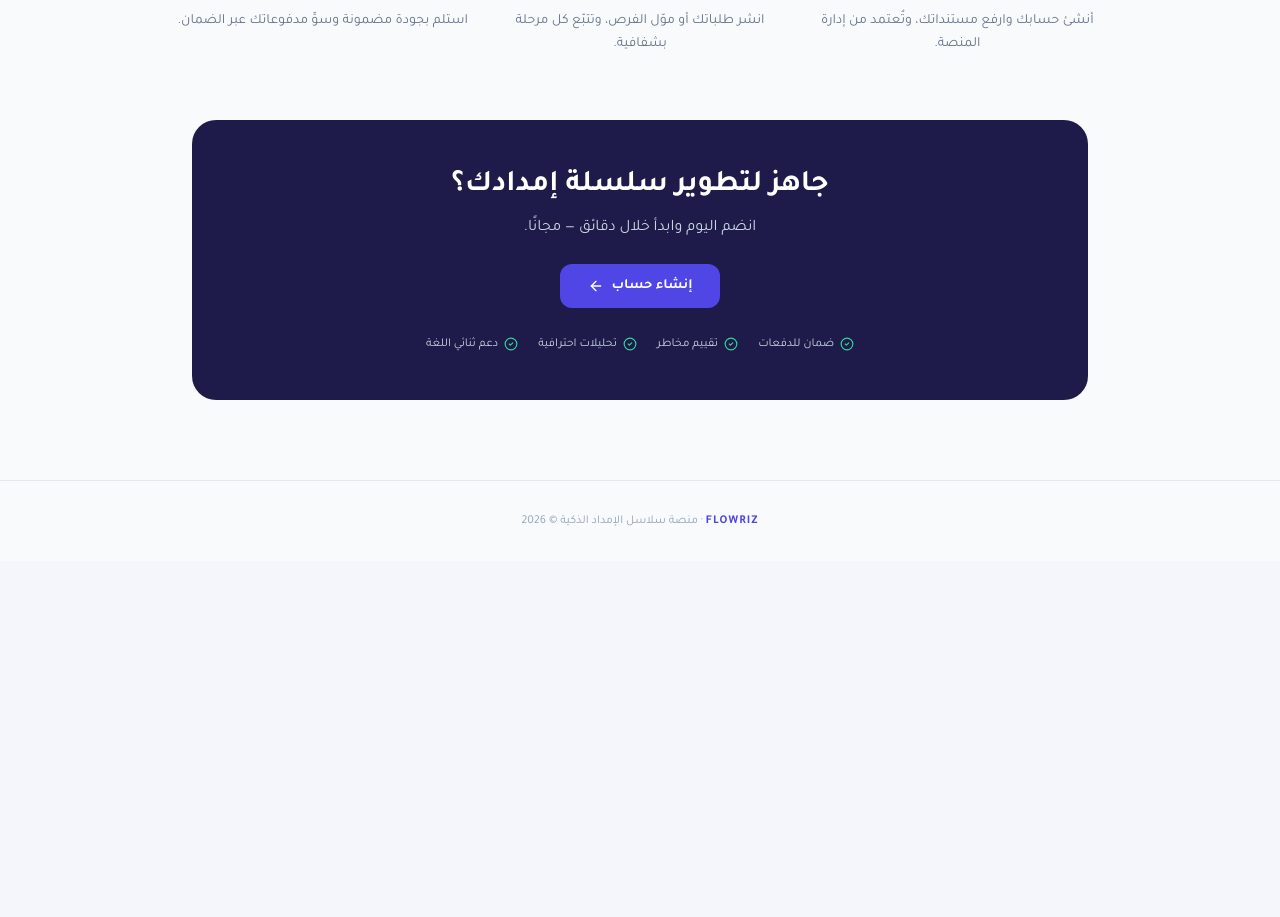
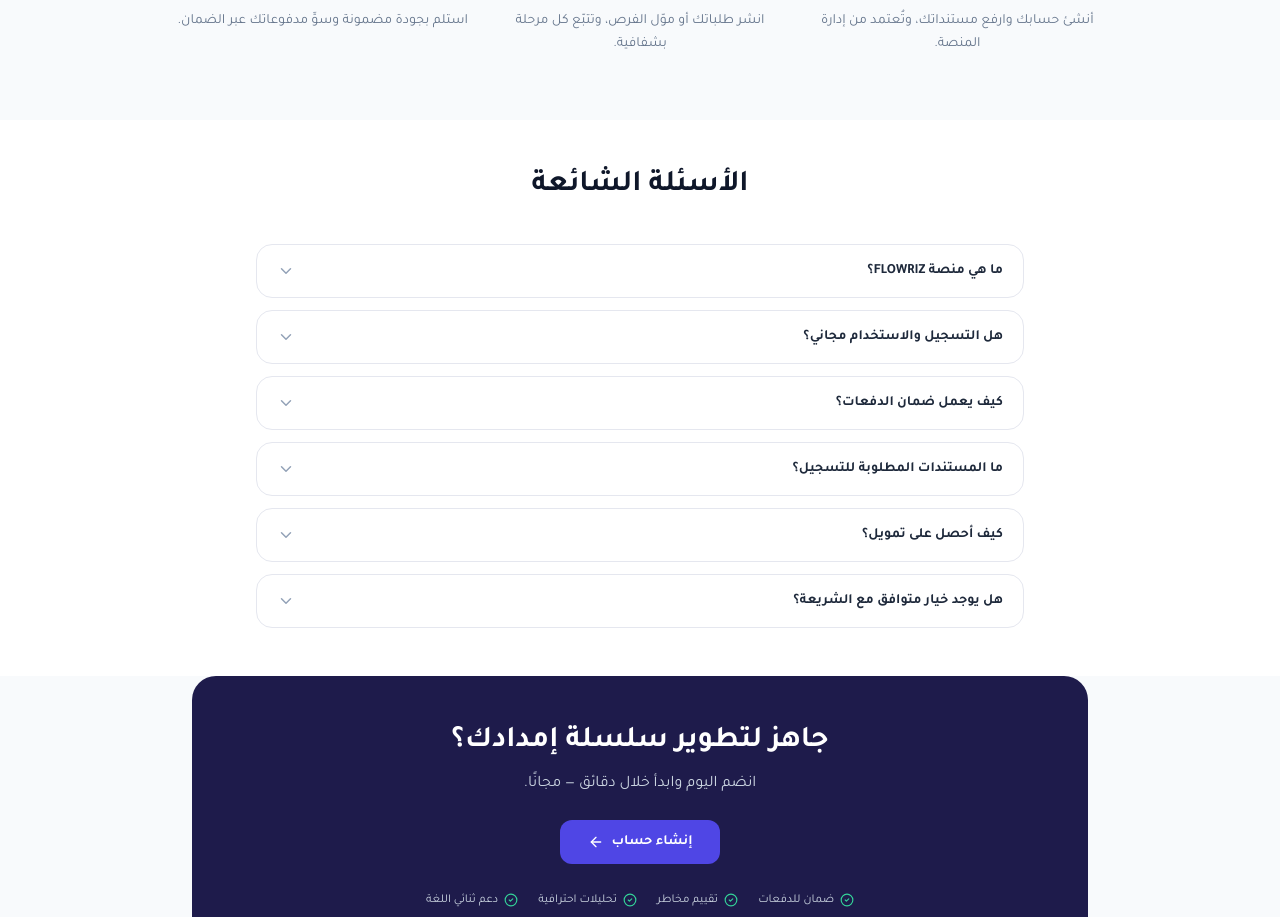
Before and after one commit to Nexchain-sa/nexchain, a React (Create React App) app in the folder frontend/: page /welcome in a window 1280 px wide. Shown: the part 1547-2464 px from the top of the page. Before the commit the page ends 2108 px from the top, so only its background shows below. Built offline with nearby package versions, Linux system fonts and the light colour scheme; no server answers.

Commit message:
feat(landing): add FAQ accordion section (bilingual) to build trust on the public page

```diff
--- a/frontend/src/i18n/dict.js
+++ b/frontend/src/i18n/dict.js
@@ -663,4 +663,17 @@ export const DICT = {
   'تقييم مخاطر': "Risk scoring",
   'تحليلات احترافية': "Pro analytics",
   'دعم ثنائي اللغة': "Bilingual support",
+  'الأسئلة الشائعة': "FAQ",
+  'ما هي منصة FLOWRIZ؟': "What is FLOWRIZ?",
+  'منصة سعودية تربط المشترين والموردين والمصانع والممولين في منظومة واحدة، من طلب الشراء والتصنيع حتى التمويل والتسوية، مع ضمان للدفعات وتقييم للمخاطر.': "A Saudi platform connecting buyers, suppliers, factories and financiers in one system — from purchase orders and manufacturing to financing and settlement, with payment escrow and risk scoring.",
+  'هل التسجيل والاستخدام مجاني؟': "Are registration and usage free?",
+  'نعم، إنشاء الحساب والبدء مجاني. تُراجَع مستنداتك وتُعتمد من إدارة المنصة قبل التفعيل.': "Yes, creating an account and getting started is free. Your documents are reviewed and approved by the platform before activation.",
+  'كيف يعمل ضمان الدفعات؟': "How does payment escrow work?",
+  'تُحجَز المدفوعات في الضمان وتُفرَج عنها مرحلةً بمرحلة بعد اجتياز الجودة والاستلام السليم — مبدأ «لا جودة، لا دفع».': "Payments are held in escrow and released stage by stage after quality checks and proper receipt — the \"no quality, no payment\" principle.",
+  'ما المستندات المطلوبة للتسجيل؟': "What documents are required to register?",
+  'السجل التجاري، عقد التأسيس، هوية الملّاك، آخر قوائم مالية معتمدة، الملف التعريفي، شهادة ضريبة القيمة المضافة، شهادة الزكاة، وكشف الحساب البنكي.': "Commercial registration, articles of association, owners ID, latest audited financials, company profile, VAT certificate, Zakat certificate, and bank statement.",
+  'كيف أحصل على تمويل؟': "How do I get financing?",
+  'قدّم طلب تمويل على فاتورتك أو أمر تصنيعك، فيتنافس الممولون والمنصة عليه، أو يموّله مستثمر آليًّا وفق معاييره، ثم تسدّد أقساطًا.': "Submit a financing request on your invoice or manufacturing order; financiers and the platform compete for it, or an investor auto-funds it per their criteria — then you repay in installments.",
+  'هل يوجد خيار متوافق مع الشريعة؟': "Is there a Shariah-compliant option?",
+  'نعم، تدعم المنصة وضع تمويل متوافق مع الشريعة إلى جانب الوضع التقليدي.': "Yes, the platform supports a Shariah-compliant financing mode alongside the conventional mode.",
 };
--- a/frontend/src/pages/Landing.jsx
+++ b/frontend/src/pages/Landing.jsx
@@ -1,11 +1,20 @@
-import React from 'react';
+import React, { useState } from 'react';
 import { Link, Navigate } from 'react-router-dom';
 import { useAuth } from '../context/AuthContext';
 import { useLang } from '../context/LanguageContext';
 import { useCurrency } from '../context/CurrencyContext';
 import {
-  Factory, Banknote, ShieldCheck, BarChart3, Repeat, Gauge, ArrowLeft, Globe, CheckCircle2,
+  Factory, Banknote, ShieldCheck, BarChart3, Repeat, Gauge, ArrowLeft, Globe, CheckCircle2, ChevronDown,
 } from 'lucide-react';
+
+const FAQ = [
+  ['ما هي منصة FLOWRIZ؟', 'منصة سعودية تربط المشترين والموردين والمصانع والممولين في منظومة واحدة، من طلب الشراء والتصنيع حتى التمويل والتسوية، مع ضمان للدفعات وتقييم للمخاطر.'],
+  ['هل التسجيل والاستخدام مجاني؟', 'نعم، إنشاء الحساب والبدء مجاني. تُراجَع مستنداتك وتُعتمد من إدارة المنصة قبل التفعيل.'],
+  ['كيف يعمل ضمان الدفعات؟', 'تُحجَز المدفوعات في الضمان وتُفرَج عنها مرحلةً بمرحلة بعد اجتياز الجودة والاستلام السليم — مبدأ «لا جودة، لا دفع».'],
+  ['ما المستندات المطلوبة للتسجيل؟', 'السجل التجاري، عقد التأسيس، هوية الملّاك، آخر قوائم مالية معتمدة، الملف التعريفي، شهادة ضريبة القيمة المضافة، شهادة الزكاة، وكشف الحساب البنكي.'],
+  ['كيف أحصل على تمويل؟', 'قدّم طلب تمويل على فاتورتك أو أمر تصنيعك، فيتنافس الممولون والمنصة عليه، أو يموّله مستثمر آليًّا وفق معاييره، ثم تسدّد أقساطًا.'],
+  ['هل يوجد خيار متوافق مع الشريعة؟', 'نعم، تدعم المنصة وضع تمويل متوافق مع الشريعة إلى جانب الوضع التقليدي.'],
+];
 
 const FEATURES = [
   { icon: Factory, color: '#4F46E5', title: 'سوق تصنيع تنافسي', desc: 'انشر طلب تصنيع، تتنافس المصانع بعروضها، واختر الأنسب سعرًا ومهلةً وتقييمًا.' },
@@ -26,6 +35,7 @@ export default function Landing() {
   const { user } = useAuth();
   const { t, dir, lang, toggle } = useLang();
   const { fmt } = useCurrency();
+  const [openFaq, setOpenFaq] = useState(null);
   if (user) return <Navigate to="/dashboard" replace />;
 
   return (
@@ -108,6 +118,27 @@ export default function Landing() {
         </div>
       </section>
 
+      {/* FAQ */}
+      <section className="px-6 lg:px-12 py-12" style={{ background: '#fff' }}>
+        <div className="max-w-3xl mx-auto">
+          <h2 className="text-2xl lg:text-3xl font-bold text-slate-900 text-center mb-10">{t('الأسئلة الشائعة')}</h2>
+          <div className="space-y-3">
+            {FAQ.map(([q, a], i) => (
+              <div key={i} className="rounded-2xl border overflow-hidden" style={{ borderColor: '#E5E7EF' }}>
+                <button onClick={() => setOpenFaq(openFaq === i ? null : i)}
+                  className="w-full flex items-center justify-between gap-3 px-5 py-4 text-right">
+                  <span className="font-bold text-slate-800 text-sm">{t(q)}</span>
+                  <ChevronDown size={18} className="text-slate-400 flex-shrink-0 transition-transform" style={{ transform: openFaq === i ? 'rotate(180deg)' : 'none' }} />
+                </button>
+                {openFaq === i && (
+                  <p className="px-5 pb-4 text-sm text-slate-500 leading-relaxed">{t(a)}</p>
+                )}
+              </div>
+            ))}
+          </div>
+        </div>
+      </section>
+
       {/* CTA */}
       <section className="px-6 lg:px-12 pb-20">
         <div className="max-w-4xl mx-auto rounded-3xl px-8 py-12 text-center" style={{ background: '#1E1B4B' }}>
```
Also changed, not shown: 12 other files (tests, documents, lock files or other folders).
